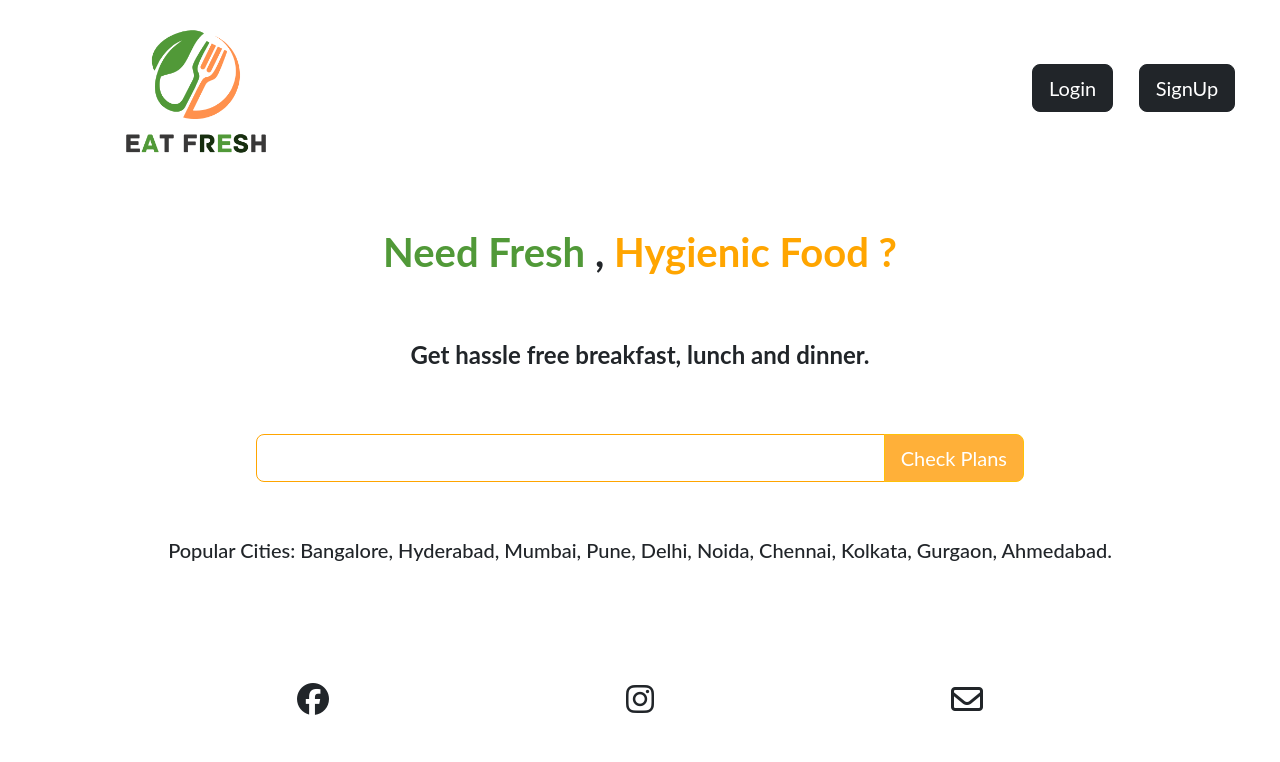
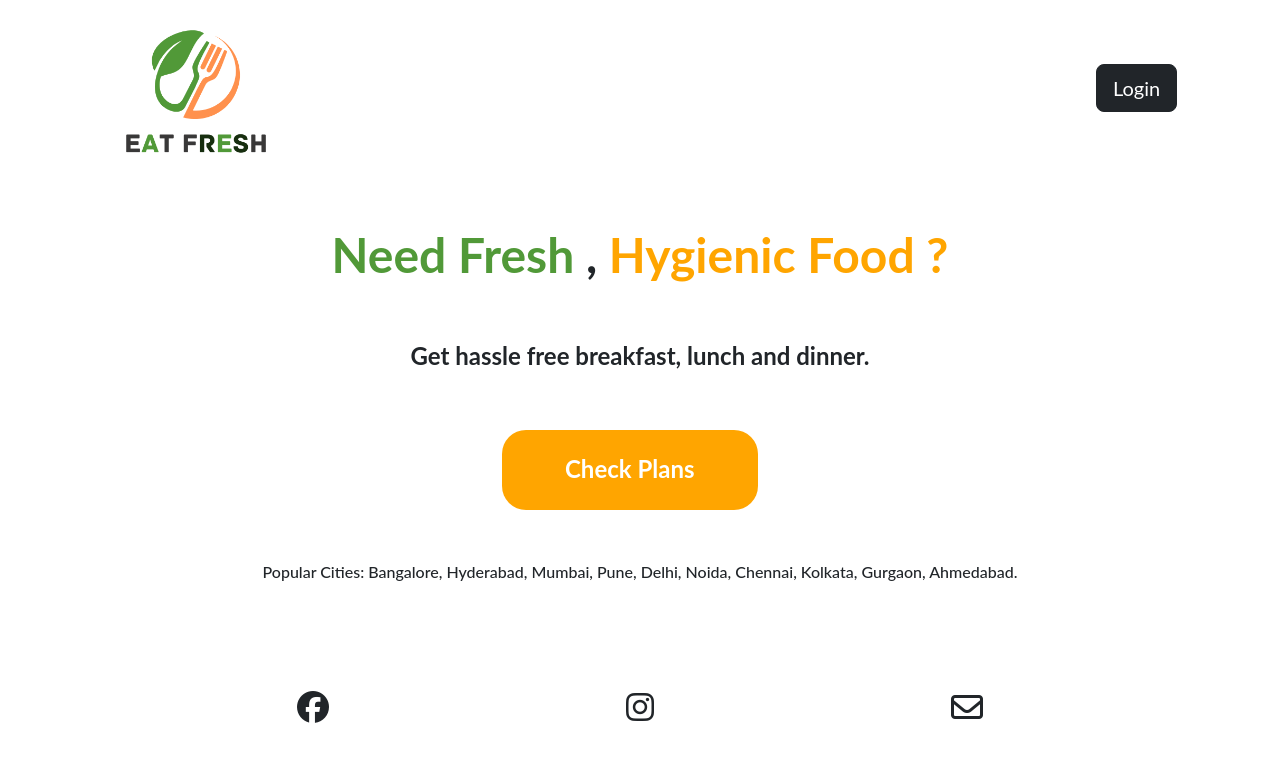
Before and after one commit to Globetrottercode/react_eat_fresh, a React (Create React App) app: page / in a window 1280 px wide. Shown: the top 762 px of the page. Built offline with nearby package versions, Linux system fonts and the light colour scheme.

Commit message:
Redesigned home.js removed the input field and signup button

```diff
--- a/src/css/home.module.css
+++ b/src/css/home.module.css
@@ -38,7 +38,7 @@ p {
   height: 33vh;
 }
 .login {
-  margin-left: 55%;
+  margin-left: 60%;
   margin-top: 5%;
   align-self: flex-start;
 }
@@ -53,7 +53,6 @@ p {
   flex-direction: column;
   align-items: center;
   justify-content: space-around;
-
   flex-grow: 4;
 }
 .bottom {
@@ -67,3 +66,21 @@ p {
 form {
   width: 60%;
 }
+.homeCheckPlans {
+  height: 10vh;
+  width: 20vw;
+  background-color: orange;
+  border-radius: 3vh;
+  color: white;
+  display: flex;
+  justify-content: center;
+  align-items: center;
+  margin-left: 32%;
+}
+
+.homeCheckPlans > h3 {
+  margin-top: 2%;
+}
+.homeCheckPlans:hover {
+  border: 2px solid white;
+}
--- a/src/pages/Home.js
+++ b/src/pages/Home.js
@@ -1,10 +1,11 @@
 import Logo from "../images/LOGO.png";
-import { Link } from "react-router-dom";
+import { Link, useNavigate } from "react-router-dom";
 import { useState } from "react";
 
 import styles from "../css/home.module.css";
 
 function Home() {
+  let navigate = useNavigate();
   let [city, setCity] = useState("");
   function handleChange(event) {
     setCity(event.target.value);
@@ -21,19 +22,19 @@ function Home() {
           {" "}
           <button className="btn btn-dark btn-lg"> Login </button>{" "}
         </Link>
-        <Link to="/signup" reloadDocument className={styles.signup}>
+        {/* <Link to="/signup" reloadDocument className={styles.signup}>
           <button className="btn btn-dark btn-lg"> SignUp</button>
-        </Link>
+        </Link> */}
       </div>
       <div className={styles.mid}>
-        <h2 style={{ fontWeight: "bolder" }}>
+        <h2 style={{ fontWeight: "bolder", fontSize: "6vh" }}>
           <span style={{ color: "#519938" }}> Need Fresh </span> ,{" "}
           <span style={{ color: "orange" }}> Hygienic Food ? </span>
         </h2>
         <h3> Get hassle free breakfast, lunch and dinner. </h3>
         <form className={styles.form}>
           {" "}
-          <div class="input-group input-group-lg ">
+          {/* <div class="input-group input-group-lg ">
             <input
               style={{ borderColor: "orange" }}
               value={city}
@@ -51,9 +52,12 @@ function Home() {
               {" "}
               Check Plans{" "}
             </button>
+          </div> */}
+          <div type="button" className={styles.homeCheckPlans}>
+            <h3 style={{ fontSize: "3vh" }}>Check Plans</h3>
           </div>
         </form>
-        <h5>
+        <h5 style={{ fontSize: "2vh" }}>
           {" "}
           Popular Cities: Bangalore, Hyderabad, Mumbai, Pune, Delhi, Noida,
           Chennai, Kolkata, Gurgaon, Ahmedabad.{" "}
```
